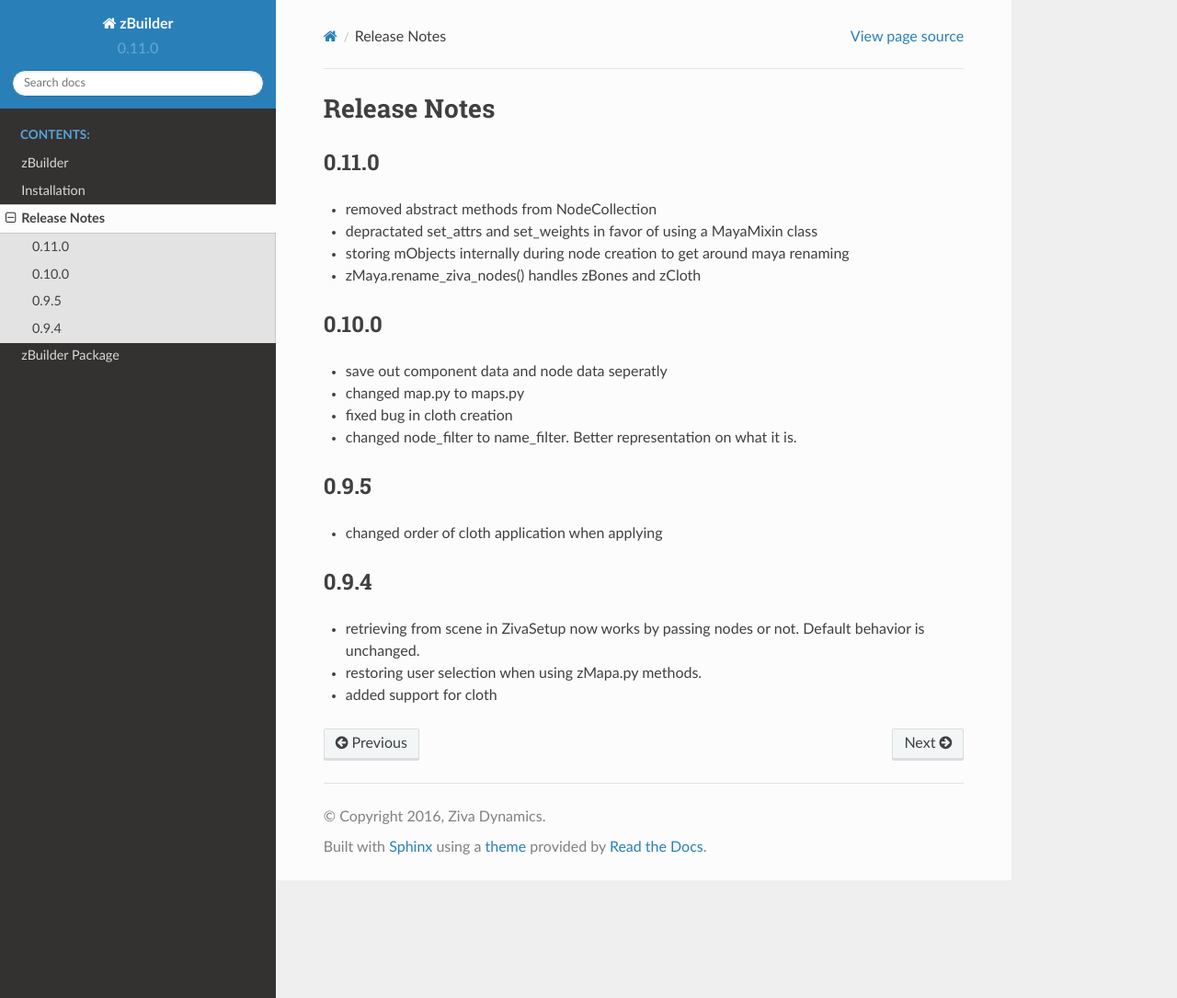
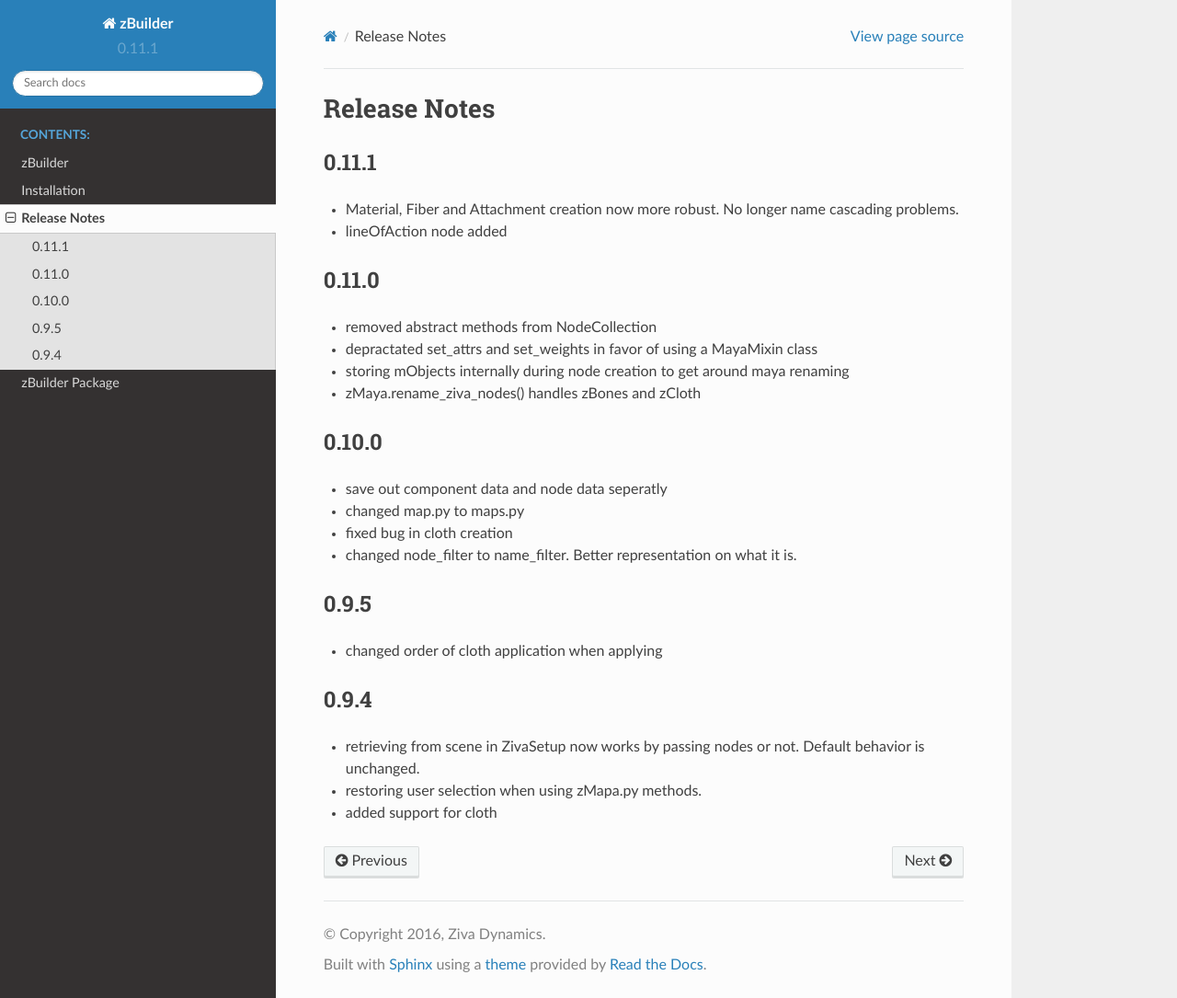
Before and after one commit to Unity-Technologies/ziva-vfx-utils, a Sphinx documentation site: the page built from docs/release.rst, in a window 1280 px wide and 1085 px high. Shown: the whole window at 92% size. Built offline with Sphinx 7.4.7 and the Read the Docs theme 2.0.0, drawn with Linux system fonts in a browser that asks for light colours.

Commit message:
0.11.1  release notes

```diff
--- a/docs/release.rst
+++ b/docs/release.rst
@@ -1,5 +1,11 @@
 Release Notes
 =============
+0.11.1
+------
+* Material, Fiber and Attachment creation now more robust.  No longer name cascading problems.
+* lineOfAction node added
+
+
 0.11.0
 ------
 * removed abstract methods from NodeCollection
--- a/zBuilder/__init__.py
+++ b/zBuilder/__init__.py
@@ -1 +1 @@
-__version__ = '0.11.0'
+__version__ = '0.11.1'
```
